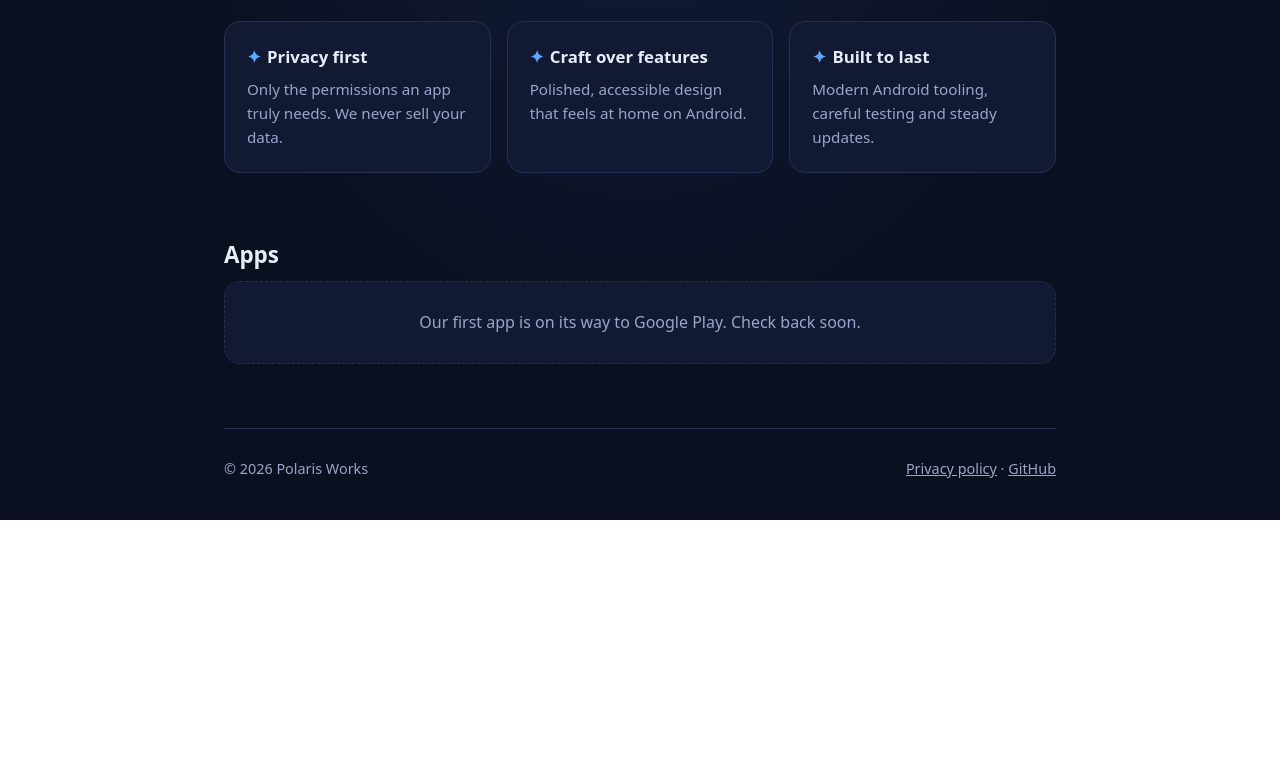
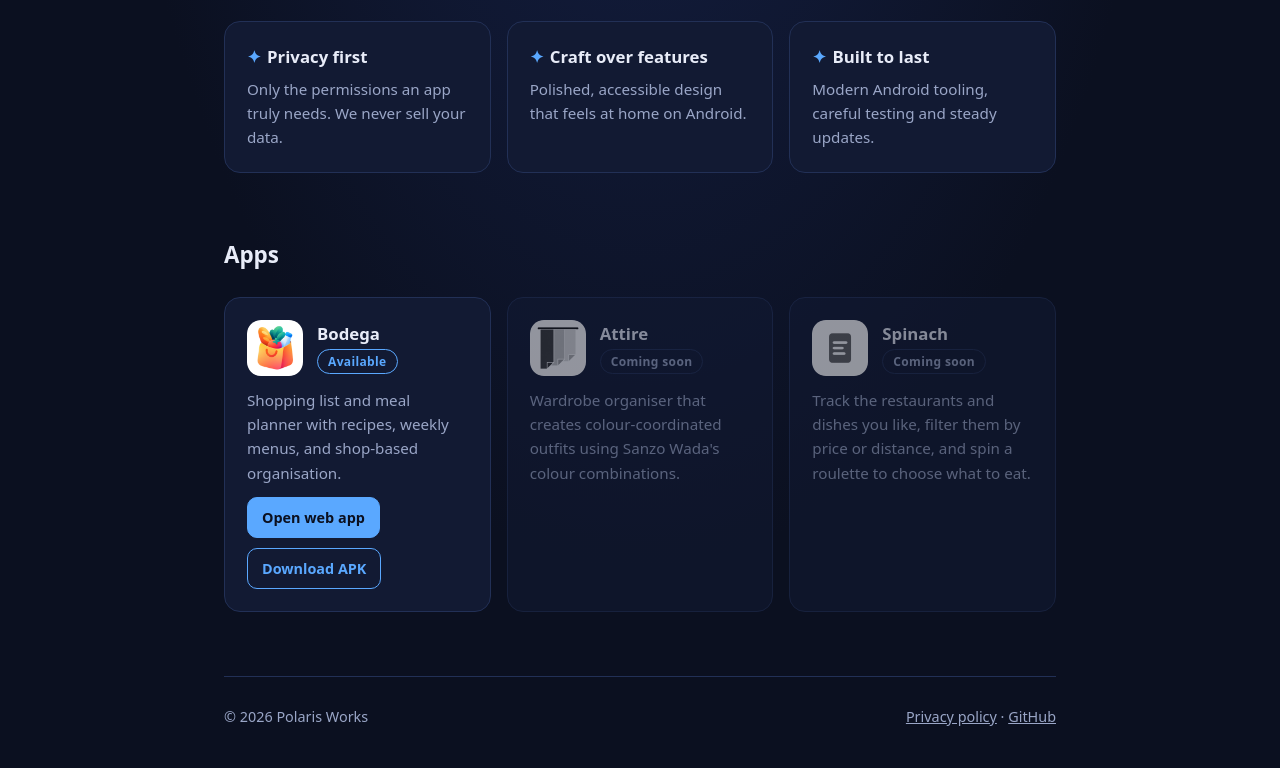
Before and after one commit to polaris-works/polaris-works.github.io, a plain HTML site: page index.html in a window 1280 px wide. Shown: the part 530-1298 px from the top of the page. Before the commit the page ends 1050 px from the top, so only its background shows below. Drawn offline with Linux system fonts and the light colour scheme.

Commit message:
Add Bodega, Attire and Spinach to the Apps section
Replace the placeholder box with three app cards. Bodega links to its
web app and to the signed APK on GitHub releases; it is not on Google
Play yet. Attire and Spinach are shown greyed out as "Coming soon",
with no links.

The icons are copied into img/ instead of hot-linked, because the app
subdomains move to *.polarisworks.duckdns.org. The Bodega web URL
appears once, with a comment naming its rename target.

Checked in a browser at 390 px (no horizontal scroll) and 1280 px.

```diff
--- a/index.html
+++ b/index.html
@@ -26,7 +26,20 @@
   .card p { margin:0; color:var(--muted); font-size:.95rem; }
   .star { color:var(--accent); margin-right:6px; }
   h2 { font-size:1.4rem; margin:0 0 8px; }
-  .apps { background:var(--panel); border:1px dashed var(--line); border-radius:16px; padding:28px; text-align:center; color:var(--muted); margin-bottom:64px; }
+  .apps { display:grid; grid-template-columns:repeat(auto-fit,minmax(240px,1fr)); gap:16px; margin:24px 0 64px; }
+  .app { display:flex; flex-direction:column; gap:12px; }
+  .app-head { display:flex; align-items:center; gap:14px; }
+  .app-head img { width:56px; height:56px; border-radius:14px; flex:none; }
+  .app-head h3 { margin:0; }
+  .badge { display:inline-block; font-size:.75rem; font-weight:600; letter-spacing:.03em; padding:2px 10px; border-radius:999px; border:1px solid var(--line); color:var(--muted); }
+  .badge.live { color:var(--accent); border-color:var(--accent); }
+  .app p { flex:1; }
+  .links { display:flex; flex-wrap:wrap; gap:10px; }
+  .btn { display:inline-block; padding:8px 14px; border-radius:10px; font-size:.9rem; font-weight:600; text-decoration:none; border:1px solid var(--accent); color:var(--accent); }
+  .btn.primary { background:var(--accent); color:var(--bg); }
+  .btn:hover { filter:brightness(1.15); }
+  .app.soon { opacity:.55; }
+  .app.soon img { filter:grayscale(1); }
   footer { border-top:1px solid var(--line); padding:28px 0 40px; color:var(--muted); font-size:.9rem; display:flex; flex-wrap:wrap; gap:12px; justify-content:space-between; }
   footer a { color:var(--muted); }
 </style>
@@ -52,7 +65,34 @@
 
   <section id="apps">
     <h2>Apps</h2>
-    <div class="apps">Our first app is on its way to Google Play. Check back soon.</div>
+    <div class="apps">
+      <article class="card app">
+        <div class="app-head">
+          <img src="img/bodega.png" alt="Bodega icon">
+          <div><h3>Bodega</h3><span class="badge live">Available</span></div>
+        </div>
+        <p>Shopping list and meal planner with recipes, weekly menus, and shop-based organisation.</p>
+        <div class="links">
+          <!-- Bodega web URL: the only place it appears. Domain rename target: https://bodega.polarisworks.duckdns.org/ -->
+          <a class="btn primary" href="https://bodega.artisandevs.duckdns.org/">Open web app</a>
+          <a class="btn" href="https://github.com/polaris-works/shopping-list/releases/latest">Download APK</a>
+        </div>
+      </article>
+      <article class="card app soon" aria-disabled="true">
+        <div class="app-head">
+          <img src="img/attire.png" alt="Attire icon">
+          <div><h3>Attire</h3><span class="badge">Coming soon</span></div>
+        </div>
+        <p>Wardrobe organiser that creates colour-coordinated outfits using Sanzo Wada's colour combinations.</p>
+      </article>
+      <article class="card app soon" aria-disabled="true">
+        <div class="app-head">
+          <img src="img/spinach.png" alt="Spinach icon">
+          <div><h3>Spinach</h3><span class="badge">Coming soon</span></div>
+        </div>
+        <p>Track the restaurants and dishes you like, filter them by price or distance, and spin a roulette to choose what to eat.</p>
+      </article>
+    </div>
   </section>
 
   <footer>
```
Also changed, not shown: img/attire.png (added), img/bodega.png (added), img/spinach.png (added).
